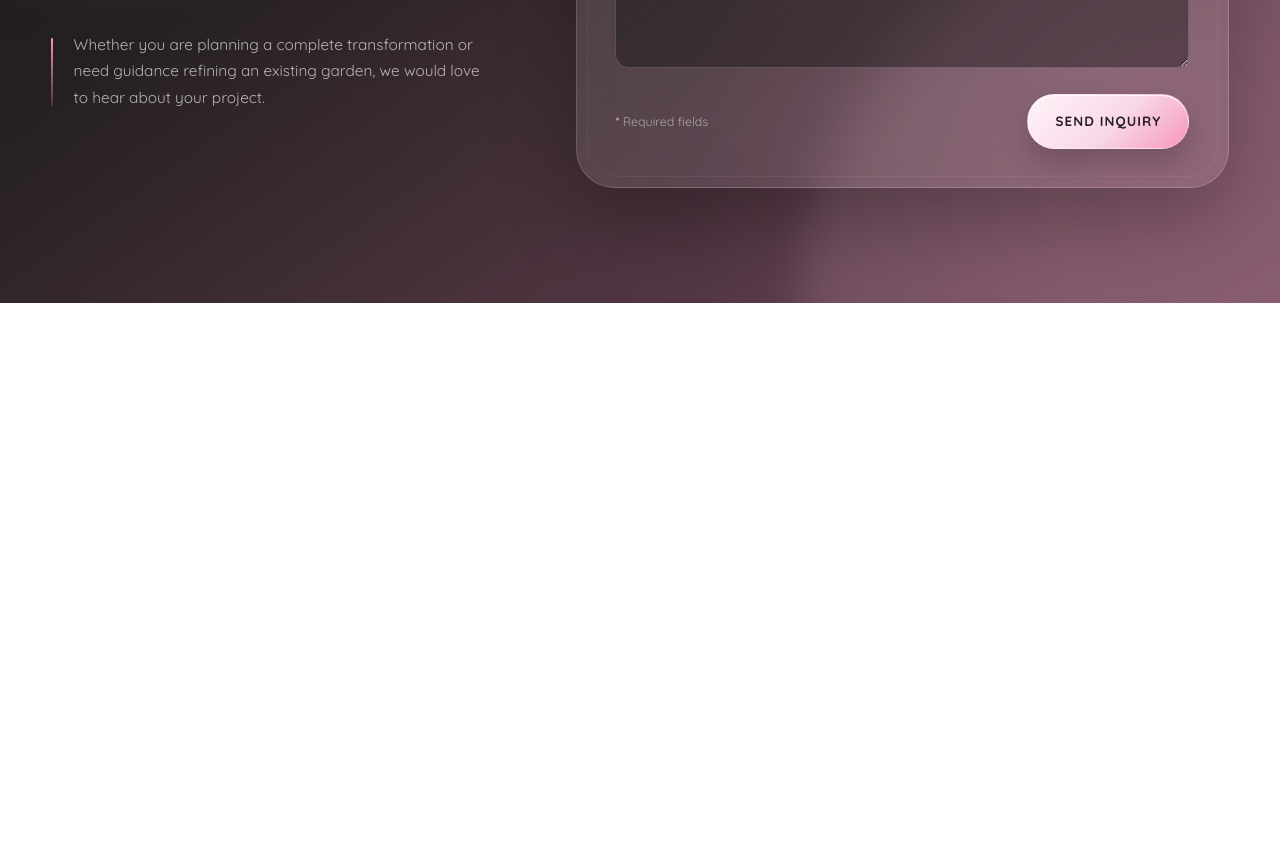
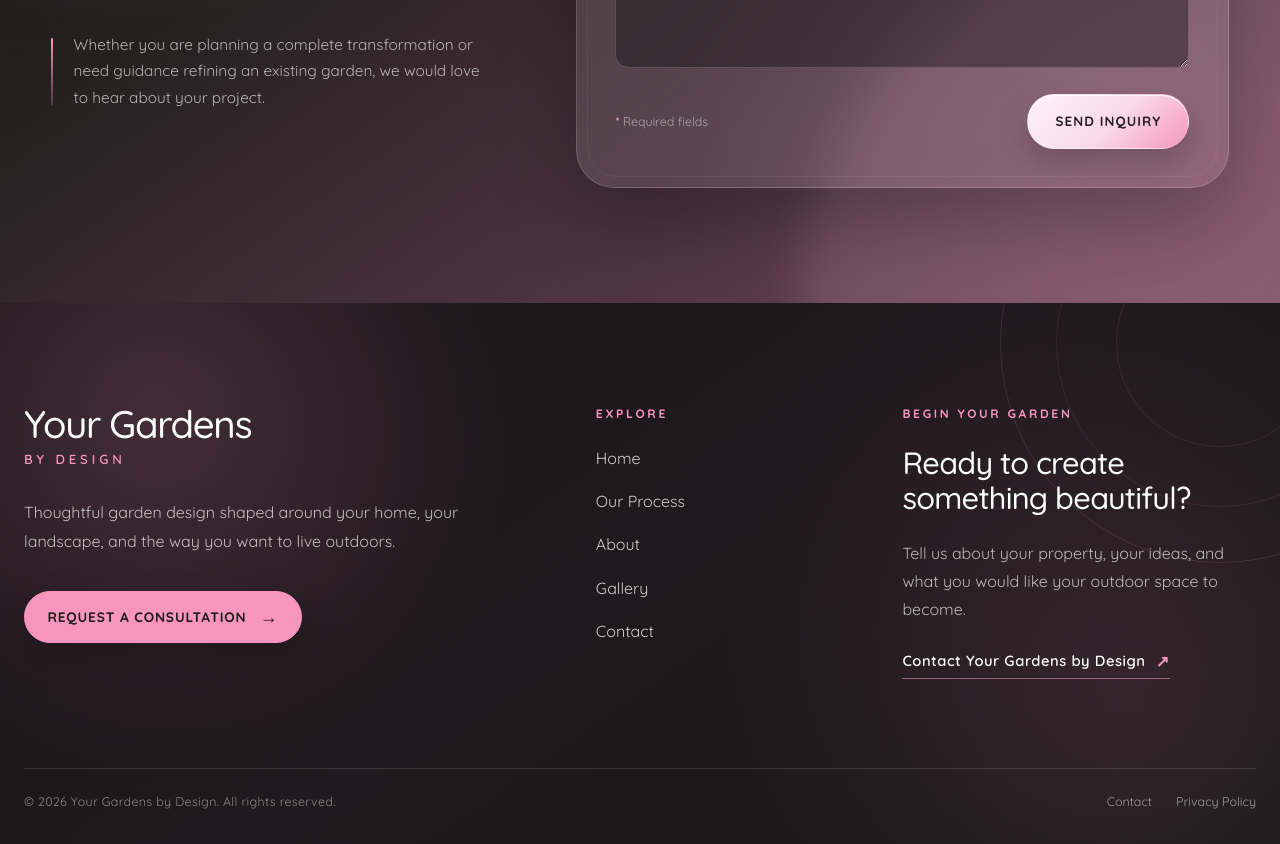
Before and after one commit to egnica/ygbd, a Next.js app: page / in a window 1280 px wide. Shown: the part 5120-5964 px from the top of the page. Before the commit the page ends 5423 px from the top, so only its background shows below. Built offline with nearby package versions, Linux system fonts and the light colour scheme.

Commit message:
footer added

```diff
--- /dev/null
+++ b/app/components/Footer/Footer.jsx
@@ -0,0 +1,105 @@
+import Link from "next/link";
+import styles from "./Footer.module.css";
+
+const navigationLinks = [
+  {
+    label: "Home",
+    href: "/",
+  },
+  {
+    label: "Our Process",
+    href: "/our-process",
+  },
+  {
+    label: "About",
+    href: "/about",
+  },
+  {
+    label: "Gallery",
+    href: "/gallery",
+  },
+  {
+    label: "Contact",
+    href: "/contact",
+  },
+];
+
+export default function Footer() {
+  const currentYear = new Date().getFullYear();
+
+  return (
+    <footer className={styles.footer}>
+      <div className={styles.backgroundGlow} aria-hidden="true" />
+
+      <div className={styles.footerInner}>
+        <div className={styles.footerMain}>
+          <div className={styles.brandColumn}>
+            <Link
+              href="/"
+              className={styles.brand}
+              aria-label="Your Gardens by Design home"
+            >
+              <span className={styles.brandPrimary}>Your Gardens</span>
+              <span className={styles.brandSecondary}>by Design</span>
+            </Link>
+
+            <p className={styles.brandDescription}>
+              Thoughtful garden design shaped around your home, your landscape,
+              and the way you want to live outdoors.
+            </p>
+
+            <Link href="/contact" className={styles.ctaButton}>
+              Request a Consultation
+              <span aria-hidden="true">→</span>
+            </Link>
+          </div>
+
+          <div className={styles.linksColumn}>
+            <p className={styles.columnLabel}>Explore</p>
+
+            <nav aria-label="Footer navigation">
+              <ul className={styles.linkList}>
+                {navigationLinks.map((link) => (
+                  <li key={link.href}>
+                    <Link href={link.href} className={styles.footerLink}>
+                      {link.label}
+                    </Link>
+                  </li>
+                ))}
+              </ul>
+            </nav>
+          </div>
+
+          <div className={styles.contactColumn}>
+            <p className={styles.columnLabel}>Begin Your Garden</p>
+
+            <h2 className={styles.contactHeading}>
+              Ready to create something beautiful?
+            </h2>
+
+            <p className={styles.contactText}>
+              Tell us about your property, your ideas, and what you would like
+              your outdoor space to become.
+            </p>
+
+            <Link href="/contact" className={styles.contactLink}>
+              Contact Your Gardens by Design
+              <span aria-hidden="true">↗</span>
+            </Link>
+          </div>
+        </div>
+
+        <div className={styles.footerBottom}>
+          <p className={styles.copyright}>
+            © {currentYear} Your Gardens by Design. All rights reserved.
+          </p>
+
+          <div className={styles.bottomLinks}>
+            <Link href="/contact">Contact</Link>
+            <Link href="/privacy-policy">Privacy Policy</Link>
+          </div>
+        </div>
+      </div>
+    </footer>
+  );
+}
--- /dev/null
+++ b/app/components/Footer/Footer.module.css
@@ -0,0 +1,363 @@
+.footer {
+  position: relative;
+  overflow: hidden;
+  color: #ffffff;
+  background:
+    radial-gradient(
+      circle at 12% 20%,
+      rgba(247, 149, 190, 0.19),
+      transparent 30%
+    ),
+    radial-gradient(
+      circle at 88% 72%,
+      rgba(247, 149, 190, 0.12),
+      transparent 34%
+    ),
+    linear-gradient(145deg, #171416 0%, #21191d 50%, #151515 100%);
+}
+
+.backgroundGlow {
+  position: absolute;
+  top: -180px;
+  right: -160px;
+  width: 440px;
+  height: 440px;
+  border: 1px solid rgba(247, 149, 190, 0.14);
+  border-radius: 50%;
+  pointer-events: none;
+}
+
+.backgroundGlow::before,
+.backgroundGlow::after {
+  content: "";
+  position: absolute;
+  border: 1px solid rgba(247, 149, 190, 0.1);
+  border-radius: 50%;
+}
+
+.backgroundGlow::before {
+  inset: 55px;
+}
+
+.backgroundGlow::after {
+  inset: 115px;
+}
+
+.footerInner {
+  position: relative;
+  z-index: 2;
+  width: min(calc(100% - 3rem), 1480px);
+  margin: 0 auto;
+  padding: clamp(4.5rem, 8vw, 7.5rem) 0 2rem;
+}
+
+.footerMain {
+  display: grid;
+  grid-template-columns:
+    minmax(280px, 1.4fr)
+    minmax(160px, 0.65fr)
+    minmax(280px, 1fr);
+  gap: clamp(3rem, 6vw, 7rem);
+  align-items: start;
+}
+
+.brandColumn {
+  max-width: 520px;
+}
+
+.brand {
+  width: fit-content;
+  display: inline-flex;
+  flex-direction: column;
+  color: #ffffff;
+  text-decoration: none;
+}
+
+.brandPrimary {
+  font-size: clamp(2rem, 3vw, 3.2rem);
+  font-weight: 500;
+  line-height: 0.95;
+  letter-spacing: -0.035em;
+}
+
+.brandSecondary {
+  margin-top: 0.65rem;
+  color: #f795be;
+  font-size: clamp(0.82rem, 1vw, 1rem);
+  font-weight: 600;
+  line-height: 1;
+  letter-spacing: 0.3em;
+  text-transform: uppercase;
+}
+
+.brandDescription {
+  max-width: 470px;
+  margin: 2rem 0 0;
+  color: rgba(255, 255, 255, 0.7);
+  font-size: clamp(1rem, 1.2vw, 1.12rem);
+  line-height: 1.8;
+}
+
+.ctaButton {
+  width: fit-content;
+  min-height: 52px;
+  margin-top: 2.2rem;
+  padding: 0.9rem 1.4rem;
+  display: inline-flex;
+  align-items: center;
+  justify-content: center;
+  gap: 0.85rem;
+  border: 1px solid #f795be;
+  border-radius: 999px;
+  color: #1c1c1c;
+  background: #f795be;
+  font-size: 0.86rem;
+  font-weight: 650;
+  line-height: 1;
+  letter-spacing: 0.06em;
+  text-decoration: none;
+  text-transform: uppercase;
+  box-shadow: 0 14px 35px rgba(0, 0, 0, 0.24);
+  transition:
+    transform 180ms ease,
+    background-color 180ms ease,
+    border-color 180ms ease,
+    box-shadow 180ms ease;
+}
+
+.ctaButton span {
+  font-size: 1.1rem;
+  transition: transform 180ms ease;
+}
+
+.ctaButton:hover {
+  transform: translateY(-2px);
+  border-color: #f8d7e6;
+  background: #f8d7e6;
+  box-shadow: 0 18px 42px rgba(0, 0, 0, 0.3);
+}
+
+.ctaButton:hover span {
+  transform: translateX(4px);
+}
+
+.columnLabel {
+  margin: 0 0 1.5rem;
+  color: #f795be;
+  font-size: 0.76rem;
+  font-weight: 650;
+  letter-spacing: 0.22em;
+  text-transform: uppercase;
+}
+
+.linkList {
+  margin: 0;
+  padding: 0;
+  list-style: none;
+}
+
+.linkList li + li {
+  margin-top: 1rem;
+}
+
+.footerLink {
+  position: relative;
+  display: inline-flex;
+  padding: 0.2rem 0;
+  color: rgba(255, 255, 255, 0.78);
+  font-size: 1rem;
+  line-height: 1.3;
+  text-decoration: none;
+  transition:
+    color 180ms ease,
+    transform 180ms ease;
+}
+
+.footerLink::after {
+  content: "";
+  position: absolute;
+  right: 0;
+  bottom: 0;
+  left: 0;
+  height: 1px;
+  background: #f795be;
+  transform: scaleX(0);
+  transform-origin: right;
+  transition: transform 200ms ease;
+}
+
+.footerLink:hover {
+  color: #ffffff;
+  transform: translateX(3px);
+}
+
+.footerLink:hover::after {
+  transform: scaleX(1);
+  transform-origin: left;
+}
+
+.contactColumn {
+  max-width: 430px;
+}
+
+.contactHeading {
+  max-width: 390px;
+  margin: 0;
+  color: #ffffff;
+  font-size: clamp(1.65rem, 2.4vw, 2.5rem);
+  font-weight: 450;
+  line-height: 1.16;
+  letter-spacing: -0.025em;
+}
+
+.contactText {
+  margin: 1.4rem 0 0;
+  color: rgba(255, 255, 255, 0.68);
+  font-size: 1rem;
+  line-height: 1.75;
+}
+
+.contactLink {
+  width: fit-content;
+  margin-top: 1.7rem;
+  padding-bottom: 0.35rem;
+  display: inline-flex;
+  align-items: center;
+  gap: 0.65rem;
+  border-bottom: 1px solid rgba(247, 149, 190, 0.55);
+  color: #ffffff;
+  font-size: 0.92rem;
+  font-weight: 600;
+  line-height: 1.4;
+  letter-spacing: 0.035em;
+  text-decoration: none;
+  transition:
+    color 180ms ease,
+    border-color 180ms ease;
+}
+
+.contactLink span {
+  color: #f795be;
+  font-size: 1rem;
+  transition: transform 180ms ease;
+}
+
+.contactLink:hover {
+  color: #f8d7e6;
+  border-color: #f795be;
+}
+
+.contactLink:hover span {
+  transform: translate(3px, -3px);
+}
+
+.footerBottom {
+  margin-top: clamp(4rem, 7vw, 7rem);
+  padding-top: 1.5rem;
+  display: flex;
+  align-items: center;
+  justify-content: space-between;
+  gap: 2rem;
+  border-top: 1px solid rgba(255, 255, 255, 0.12);
+}
+
+.copyright {
+  margin: 0;
+  color: rgba(255, 255, 255, 0.48);
+  font-size: 0.78rem;
+  line-height: 1.5;
+  letter-spacing: 0.025em;
+}
+
+.bottomLinks {
+  display: flex;
+  align-items: center;
+  gap: 1.5rem;
+}
+
+.bottomLinks a {
+  color: rgba(255, 255, 255, 0.55);
+  font-size: 0.78rem;
+  line-height: 1.5;
+  text-decoration: none;
+  transition: color 180ms ease;
+}
+
+.bottomLinks a:hover {
+  color: #f8d7e6;
+}
+
+.brand:focus-visible,
+.ctaButton:focus-visible,
+.footerLink:focus-visible,
+.contactLink:focus-visible,
+.bottomLinks a:focus-visible {
+  outline: 3px solid rgba(247, 149, 190, 0.65);
+  outline-offset: 5px;
+}
+
+@media (max-width: 980px) {
+  .footerMain {
+    grid-template-columns: 1.3fr 0.7fr;
+  }
+
+  .contactColumn {
+    grid-column: 1 / -1;
+    max-width: 650px;
+    padding-top: 1rem;
+  }
+}
+
+@media (max-width: 680px) {
+  .footerInner {
+    width: min(calc(100% - 2rem), 1480px);
+    padding-top: 4.5rem;
+  }
+
+  .footerMain {
+    grid-template-columns: 1fr;
+    gap: 3.5rem;
+  }
+
+  .brandColumn,
+  .contactColumn {
+    max-width: none;
+  }
+
+  .contactColumn {
+    grid-column: auto;
+    padding-top: 0;
+  }
+
+  .ctaButton {
+    width: 100%;
+  }
+
+  .footerBottom {
+    align-items: flex-start;
+    flex-direction: column;
+    gap: 1rem;
+  }
+
+  .bottomLinks {
+    flex-wrap: wrap;
+    gap: 0.75rem 1.25rem;
+  }
+
+  .backgroundGlow {
+    top: -200px;
+    right: -250px;
+  }
+}
+
+@media (prefers-reduced-motion: reduce) {
+  .ctaButton,
+  .ctaButton span,
+  .footerLink,
+  .footerLink::after,
+  .contactLink,
+  .contactLink span,
+  .bottomLinks a {
+    transition: none;
+  }
+}
--- a/app/layout.js
+++ b/app/layout.js
@@ -1,5 +1,6 @@
 import { Quicksand, Great_Vibes } from "next/font/google";
 import "./globals.css";
+import Footer from "./components/Footer/Footer";
 
 const quicksand = Quicksand({
   subsets: ["latin"],
@@ -18,7 +19,10 @@ const greatVibes = Great_Vibes({
 export default function RootLayout({ children }) {
   return (
     <html lang="en" className={`${quicksand.variable} ${greatVibes.variable}`}>
-      <body>{children}</body>
+      <body>
+        {children}
+        <Footer />
+      </body>
     </html>
   );
 }
```
